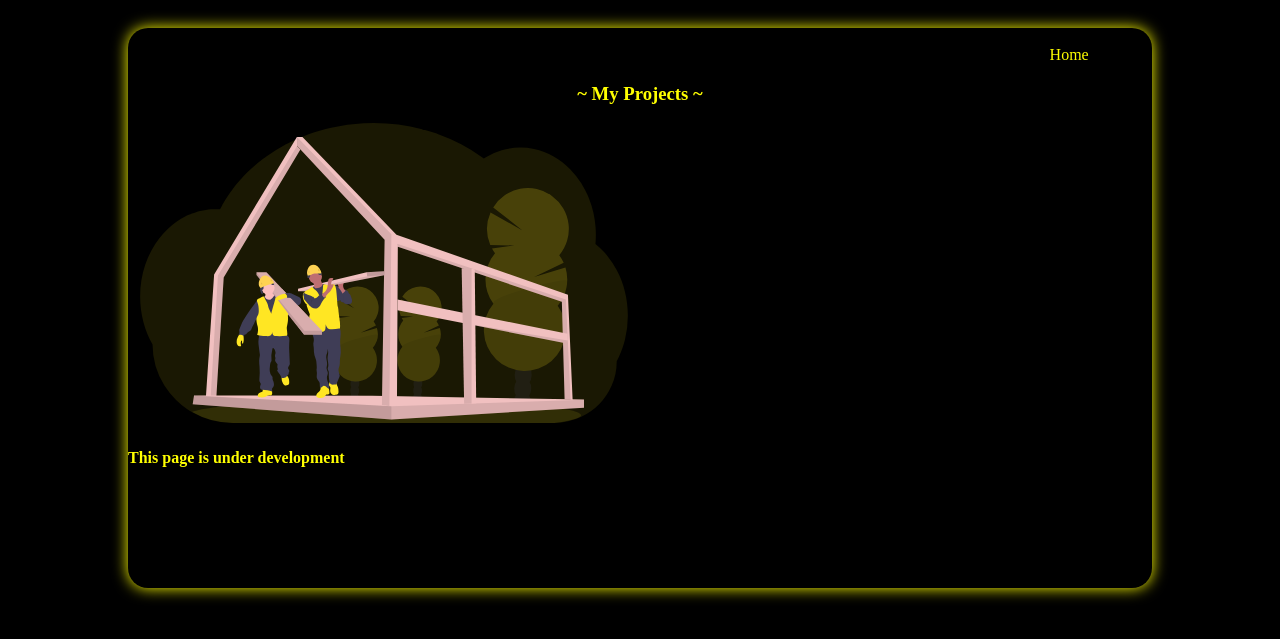
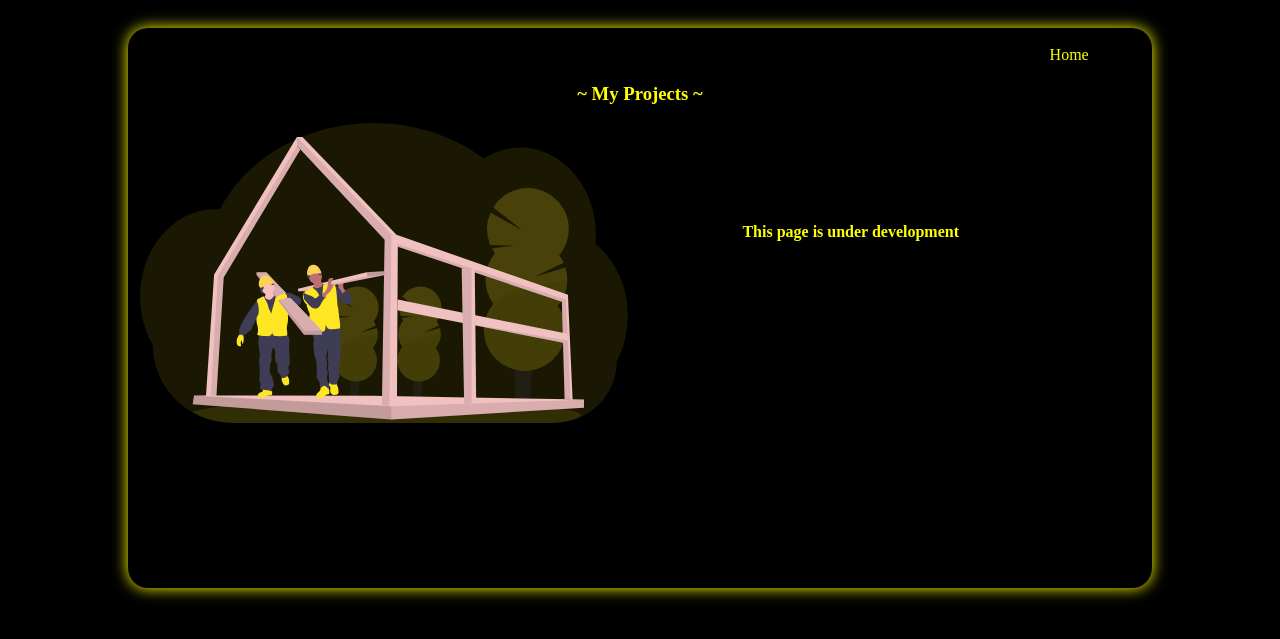
Before and after one commit to mwengamulinge/ram.github.io, a plain HTML site: page projects.html in a window 1280 px wide. Shown: the part 61-700 px from the top of the page. Drawn offline with Linux system fonts and the light colour scheme.

Commit message:
Update style.css

```diff
--- a/style.css
+++ b/style.css
@@ -277,4 +277,6 @@ width: 50%;
 .under_construction_msg
 {
 	color:yellow;
+	margin-left:60%;
+	margin-top:-20%;
 }
```
